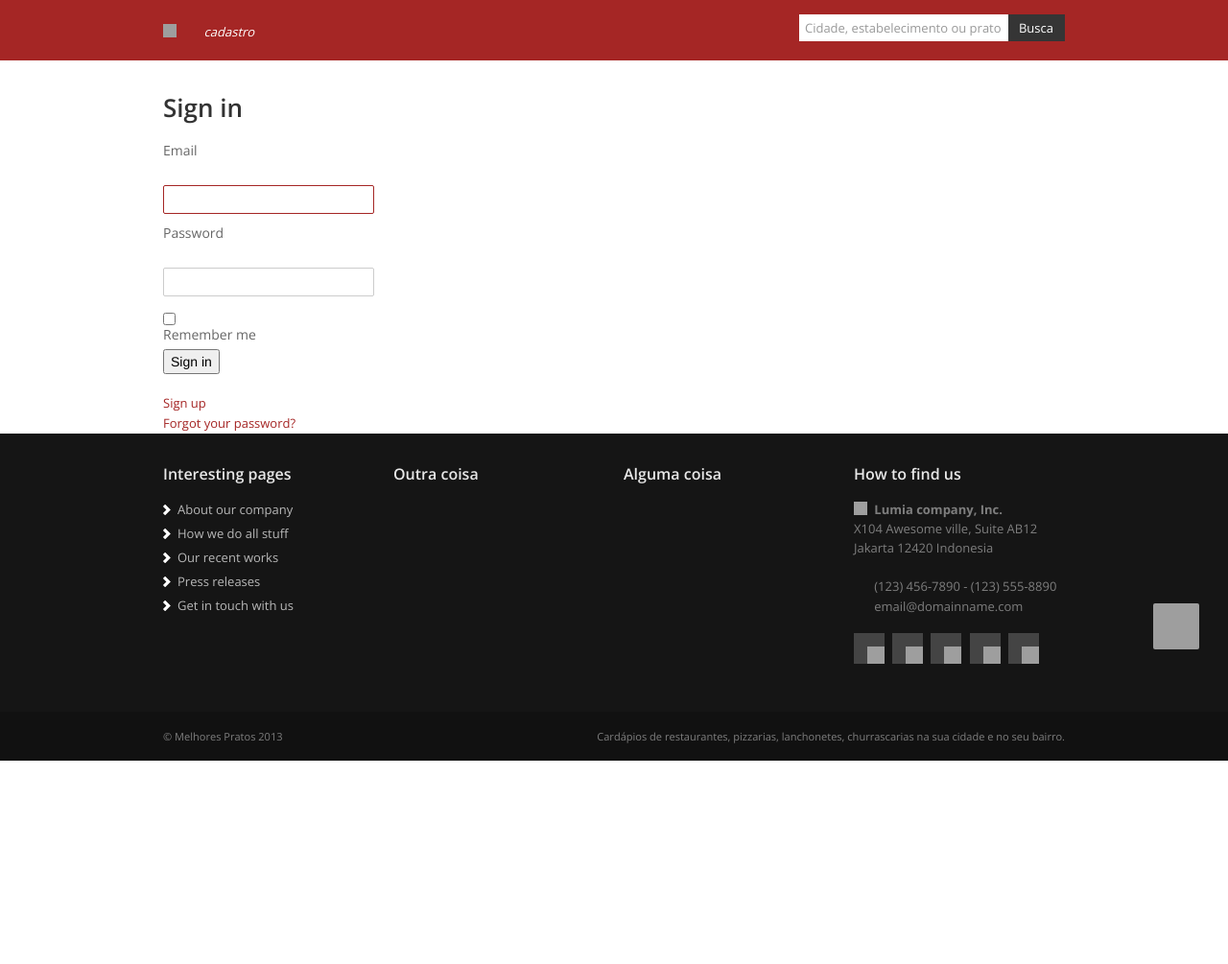
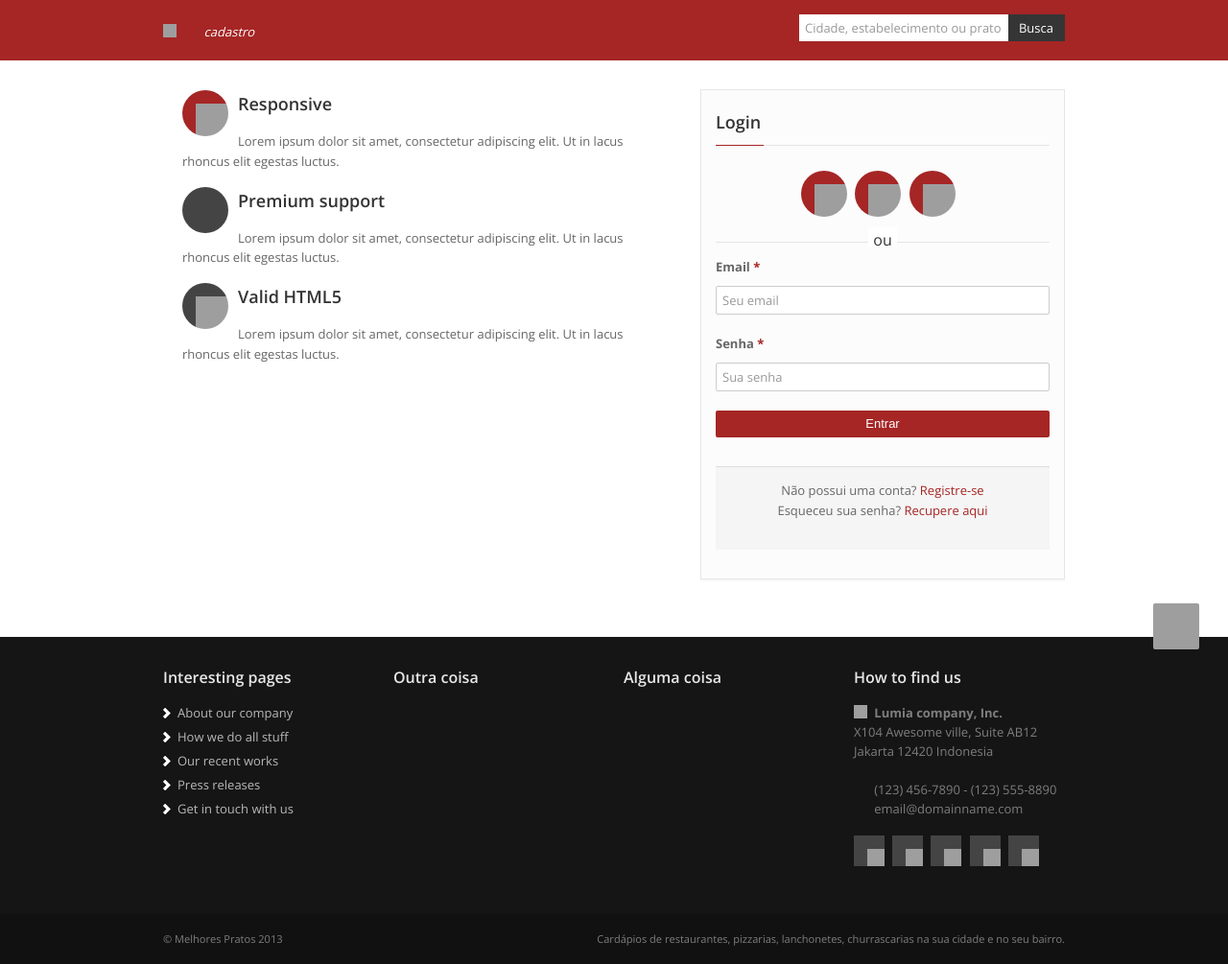
Before and after one commit to dfmedeiros/melhores_pratos, a Rails app: page /users/sign_in in a window 1280 px wide. Shown: the part 95-1100 px from the top of the page at 96% size. Before the commit the page ends 888 px from the top, so only its background shows below. Run offline with Rails 7, Linux system fonts and the light colour scheme; some libraries are stand-ins or nearby versions; some web fonts are replaced; grey boxes are pictures that could not be loaded.

Commit message:
adding new sign in page

```diff
--- a/app/views/layouts/_header.html.haml
+++ b/app/views/layouts/_header.html.haml
@@ -17,9 +17,14 @@
                   %i.icon-lock
                   Registre-se
               %li
-                = link_to "#sign_in", data: { toggle: "modal" } do
-                  %i.icon-signin
-                  Login
+                - if user_signed_in?
+                  = link_to destroy_user_session_path, method: :delete do
+                    %i.icon-signout
+                    Log out
+                - else
+                  = link_to "#sign_in", data: { toggle: "modal" } do
+                    %i.icon-signin
+                    Login
 
 = render "shared/sign_in"
 = render "shared/sign_up"
--- a/app/views/users/registrations/new.html.haml
+++ b/app/views/users/registrations/new.html.haml
@@ -1,19 +1,19 @@
 .row
   .span7
     .span6.features
-      %a{href: "#"}
+      = link_to "#" do
         %i.icon-circled.icon-48.icon-magic.left.active.icon
       %h4 Responsive
       %p
         Lorem ipsum dolor sit amet, consectetur adipiscing elit. Ut in lacus rhoncus elit egestas luctus.
     .span6.features
-      %a{href: "#"}
+      = link_to "#" do
         %i.icon-circled.icon-48.icon-briefcase.left.icon
       %h4 Premium support
       %p
         Lorem ipsum dolor sit amet, consectetur adipiscing elit. Ut in lacus rhoncus elit egestas luctus.
     .span6.features
-      %a{href: "#"}
+      = link_to "#" do
         %i.icon-circled.icon-48.icon-cogs.left.icon
       %h4 Valid HTML5
       %p
--- a/app/views/users/sessions/new.html.haml
+++ b/app/views/users/sessions/new.html.haml
@@ -1,15 +1,57 @@
-%h2 Sign in
-= form_for resource, as: resource_name, url: session_path(resource_name) do |f|
-  %div
-    = f.label :email
-    %br/
-    = f.email_field :email, autofocus: true
-  %div
-    = f.label :password
-    %br/
-    = f.password_field :password
-  %div
-    = f.check_box :remember_me
-    = f.label :remember_me
-  %div= f.submit "Sign in"
-= render "users/shared/links"
+.row
+  .span7
+    .span6.features
+      = link_to "#" do
+        %i.icon-circled.icon-48.icon-magic.left.active.icon
+      %h4 Responsive
+      %p
+        Lorem ipsum dolor sit amet, consectetur adipiscing elit. Ut in lacus rhoncus elit egestas luctus.
+    .span6.features
+      = link_to "#" do
+        %i.icon-circled.icon-48.icon-briefcase.left.icon
+      %h4 Premium support
+      %p
+        Lorem ipsum dolor sit amet, consectetur adipiscing elit. Ut in lacus rhoncus elit egestas luctus.
+    .span6.features
+      = link_to "#" do
+        %i.icon-circled.icon-48.icon-cogs.left.icon
+      %h4 Valid HTML5
+      %p
+        Lorem ipsum dolor sit amet, consectetur adipiscing elit. Ut in lacus rhoncus elit egestas luctus.
+  .span5
+    %aside
+      .widget
+        %h4.rheading
+          Login
+          %span
+        .social-icons
+          = link_to "#" do
+            %i.icon-circled.icon-48.icon-twitter.left.active.icon
+          = link_to "#" do
+            %i.icon-circled.icon-48.icon-facebook.left.active.icon
+          = link_to "#" do
+            %i.icon-circled.icon-48.icon-google-plus.left.active.icon
+        %h4.rheading.login-separator
+          %div ou
+        = form_for resource, as: resource_name, url: session_path(resource_name), html: { class: "contact-form sign-form"} do |f|
+          .row-fluid
+            .span12
+              = f.label :email do
+                Email
+                %span *
+              = f.text_field :email, class: "input-block-level", placeholder: "Seu email"
+          .row-fluid
+            .span12
+              = f.label :password do
+                Senha
+                %span *
+              = f.password_field :password, class: "input-block-level", placeholder: "Sua senha"
+
+              = f.button "Entrar", class: "btn btn-theme btn-block"
+        .modal-footer
+          %p
+            Não possui uma conta?
+            = link_to "Registre-se", new_user_registration_path
+            %br/
+            Esqueceu sua senha?
+            = link_to "Recupere aqui", new_user_password_path
```
